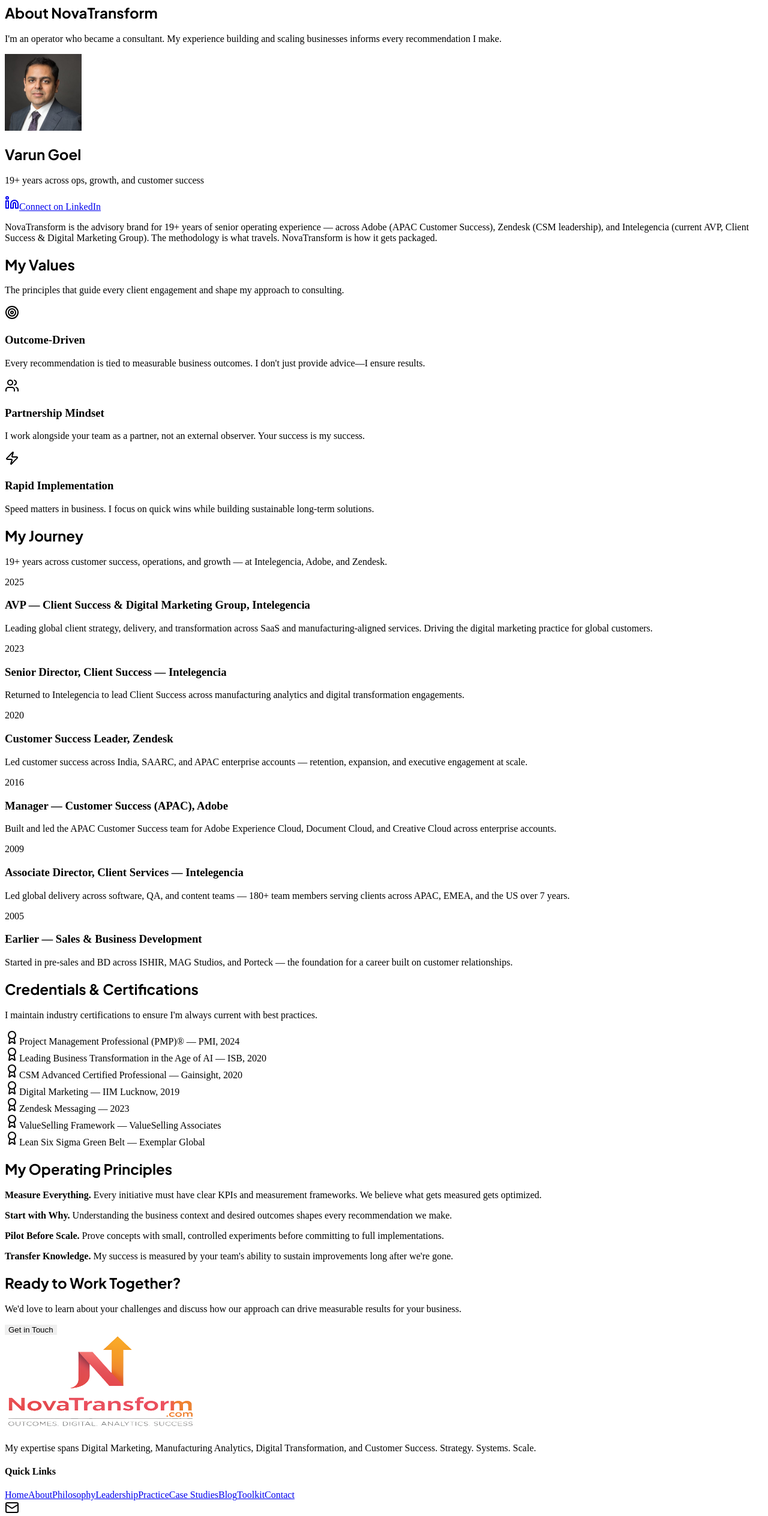
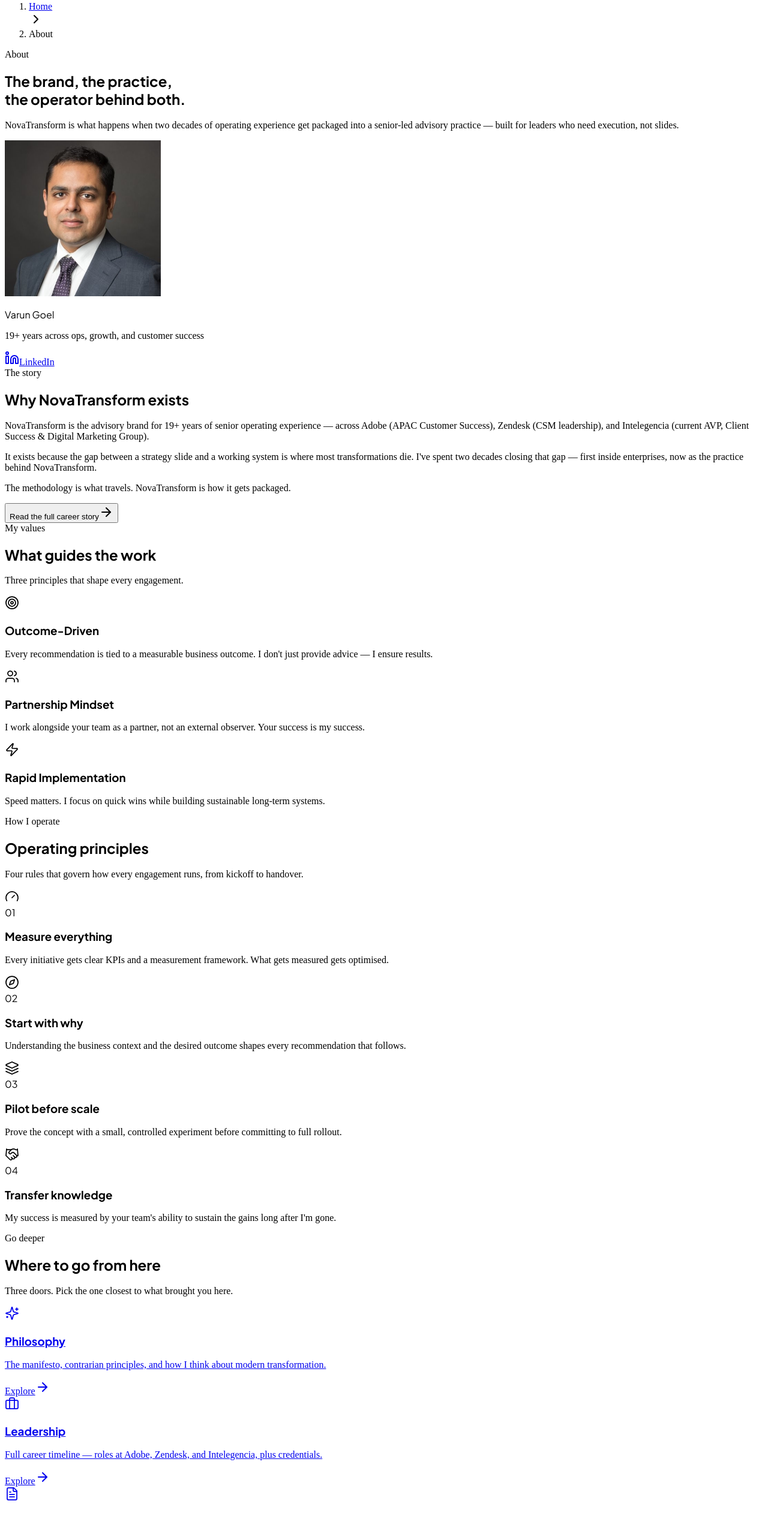
Before and after one commit to cxninja/My-Website, a React (Vite) app in the folder client/: page /about in a window 1280 px wide. Shown: the part 140-2668 px from the top of the page at 60% size. Built offline with nearby package versions, Linux system fonts and the light colour scheme.

Commit message:
feat(about): revamp About page with enhanced layout, updated founder details, and improved navigation

```diff
--- a/client/src/pages/about.tsx
+++ b/client/src/pages/about.tsx
@@ -1,262 +1,321 @@
 import { SEO } from "@/lib/seo";
 import { FadeIn, StaggerContainer } from "@/components/motion/fade-in";
 import { Button } from "@/components/ui/button";
-import { Card, CardContent } from "@/components/ui/card";
-import { Badge } from "@/components/ui/badge";
-import { Linkedin, Award, Target, Users, Zap } from "lucide-react";
+import {
+  Linkedin,
+  Target,
+  Users,
+  Zap,
+  ArrowRight,
+  ChevronRight,
+  Sparkles,
+  Briefcase,
+  FileText,
+  Gauge,
+  Compass,
+  Layers,
+  Handshake,
+} from "lucide-react";
 import { Link } from "wouter";
 
-const founderStory = {
+const founder = {
   name: "Varun Goel",
-  bio: "NovaTransform is the advisory brand for 19+ years of senior operating experience — across Adobe (APAC Customer Success), Zendesk (CSM leadership), and Intelegencia (current AVP, Client Success & Digital Marketing Group). The methodology is what travels. NovaTransform is how it gets packaged.",
-  experience: "19+ years across ops, growth, and customer success"
+  experience: "19+ years across ops, growth, and customer success",
+  linkedinUrl: "https://www.linkedin.com/in/varungoel/",
 };
+
+// The brand story — what /about is FOR. CV detail lives on /leadership;
+// manifesto lives on /philosophy. This page is the through-line.
+const brandStory = [
+  "NovaTransform is the advisory brand for 19+ years of senior operating experience — across Adobe (APAC Customer Success), Zendesk (CSM leadership), and Intelegencia (current AVP, Client Success & Digital Marketing Group).",
+  "It exists because the gap between a strategy slide and a working system is where most transformations die. I've spent two decades closing that gap — first inside enterprises, now as the practice behind NovaTransform.",
+  "The methodology is what travels. NovaTransform is how it gets packaged.",
+];
 
 const values = [
   {
     icon: Target,
     title: "Outcome-Driven",
-    description: "Every recommendation is tied to measurable business outcomes. I don't just provide advice—I ensure results."
+    description: "Every recommendation is tied to a measurable business outcome. I don't just provide advice — I ensure results.",
   },
   {
     icon: Users,
     title: "Partnership Mindset",
-    description: "I work alongside your team as a partner, not an external observer. Your success is my success."
+    description: "I work alongside your team as a partner, not an external observer. Your success is my success.",
   },
   {
     icon: Zap,
     title: "Rapid Implementation",
-    description: "Speed matters in business. I focus on quick wins while building sustainable long-term solutions."
-  }
+    description: "Speed matters. I focus on quick wins while building sustainable long-term systems.",
+  },
 ];
 
-// Career milestones drawn from LinkedIn employment record — kept honest so it
-// reconciles with the detailed role list on /leadership.
-const timeline = [
+// Operating principles — was a prose essay, now a scannable 4-card grid.
+const operatingPrinciples = [
   {
-    year: "2025",
-    title: "AVP — Client Success & Digital Marketing Group, Intelegencia",
-    description: "Leading global client strategy, delivery, and transformation across SaaS and manufacturing-aligned services. Driving the digital marketing practice for global customers."
+    n: "01",
+    icon: Gauge,
+    title: "Measure everything",
+    body: "Every initiative gets clear KPIs and a measurement framework. What gets measured gets optimised.",
   },
   {
-    year: "2023",
-    title: "Senior Director, Client Success — Intelegencia",
-    description: "Returned to Intelegencia to lead Client Success across manufacturing analytics and digital transformation engagements."
+    n: "02",
+    icon: Compass,
+    title: "Start with why",
+    body: "Understanding the business context and the desired outcome shapes every recommendation that follows.",
   },
   {
-    year: "2020",
-    title: "Customer Success Leader, Zendesk",
-    description: "Led customer success across India, SAARC, and APAC enterprise accounts — retention, expansion, and executive engagement at scale."
+    n: "03",
+    icon: Layers,
+    title: "Pilot before scale",
+    body: "Prove the concept with a small, controlled experiment before committing to full rollout.",
   },
   {
-    year: "2016",
-    title: "Manager — Customer Success (APAC), Adobe",
-    description: "Built and led the APAC Customer Success team for Adobe Experience Cloud, Document Cloud, and Creative Cloud across enterprise accounts."
+    n: "04",
+    icon: Handshake,
+    title: "Transfer knowledge",
+    body: "My success is measured by your team's ability to sustain the gains long after I'm gone.",
+  },
+];
+
+// "Where to go from here" — routes intent. Replaces the duplicated timeline +
+// certifications sections; this page is now a hub, not a duplicate.
+const nextDoors = [
+  {
+    title: "Philosophy",
+    description: "The manifesto, contrarian principles, and how I think about modern transformation.",
+    href: "/philosophy",
+    icon: Sparkles,
   },
   {
-    year: "2009",
-    title: "Associate Director, Client Services — Intelegencia",
-    description: "Led global delivery across software, QA, and content teams — 180+ team members serving clients across APAC, EMEA, and the US over 7 years."
+    title: "Leadership",
+    description: "Full career timeline — roles at Adobe, Zendesk, and Intelegencia, plus credentials.",
+    href: "/leadership",
+    icon: Briefcase,
   },
   {
-    year: "2005",
-    title: "Earlier — Sales & Business Development",
-    description: "Started in pre-sales and BD across ISHIR, MAG Studios, and Porteck — the foundation for a career built on customer relationships."
-  }
-];
-
-// Real credentials from LinkedIn. Keep in sync with /leadership certifications.
-const certifications = [
-  "Project Management Professional (PMP)® — PMI, 2024",
-  "Leading Business Transformation in the Age of AI — ISB, 2020",
-  "CSM Advanced Certified Professional — Gainsight, 2020",
-  "Digital Marketing — IIM Lucknow, 2019",
-  "Zendesk Messaging — 2023",
-  "ValueSelling Framework — ValueSelling Associates",
-  "Lean Six Sigma Green Belt — Exemplar Global"
+    title: "Case Studies",
+    description: "Real transformations across industries — playbook, metrics, and the lessons that translate.",
+    href: "/case-studies",
+    icon: FileText,
+  },
 ];
 
 export default function About() {
-
   return (
     <>
       <SEO
         title="About NovaTransform & Varun Goel"
-        description="Learn about NovaTransform's leadership, values, and approach to delivering measurable outcomes through strategic consulting."
+        description="NovaTransform is the advisory brand for 19+ years of senior operating experience across customer success, digital transformation, and AI-first execution."
         path="/about"
       />
 
-      {/* Hero */}
-      <section className="pt-24 pb-16 bg-secondary/30">
-        <div className="max-w-4xl mx-auto px-6 text-center">
+      {/* ── Breadcrumb ─────────────────────────────────────────────────── */}
+      <nav aria-label="Breadcrumb" className="max-w-5xl mx-auto px-6 pt-24 pb-4">
+        <ol className="flex items-center gap-2 text-xs text-muted-foreground">
+          <li>
+            <Link href="/" className="hover:text-accent transition-colors">Home</Link>
+          </li>
+          <ChevronRight className="w-3 h-3" aria-hidden="true" />
+          <li className="text-foreground font-medium" aria-current="page">About</li>
+        </ol>
+      </nav>
+
+      {/* ── Hero (editorial) ───────────────────────────────────────────── */}
+      <section className="pb-16">
+        <div className="max-w-5xl mx-auto px-6">
           <FadeIn>
-            <h1 className="font-display font-bold text-4xl md:text-5xl mb-6">
-              About NovaTransform
+            <span className="text-xs font-bold uppercase tracking-[0.3em] text-accent">
+              About
+            </span>
+            <h1 className="mt-4 font-display font-bold text-4xl md:text-5xl lg:text-6xl tracking-tight leading-[1.05]">
+              The brand, the practice,<br />
+              <span className="text-muted-foreground">the operator behind both.</span>
             </h1>
-            <p className="text-lg text-muted-foreground mb-8">
-              I'm an operator who became a consultant. My experience building and scaling businesses
-              informs every recommendation I make.
+            <p className="mt-8 text-lg md:text-xl text-muted-foreground leading-relaxed max-w-2xl">
+              NovaTransform is what happens when two decades of operating experience get packaged
+              into a senior-led advisory practice — built for leaders who need execution, not slides.
             </p>
           </FadeIn>
         </div>
       </section>
 
-      {/* Founder Story */}
-      <section className="py-20">
-        <div className="max-w-4xl mx-auto px-6">
-          <div className="grid md:grid-cols-2 gap-12 items-center">
+      {/* ── The story (portrait + narrative) ───────────────────────────── */}
+      <section className="py-16 border-t border-border bg-secondary/30">
+        <div className="max-w-5xl mx-auto px-6">
+          <div className="grid grid-cols-1 md:grid-cols-[220px_1fr] lg:grid-cols-[260px_1fr] gap-10 md:gap-14 items-start">
             <FadeIn>
-              <img src="/images/founder.jpg" alt="Varun Goel, Founder of NovaTransform" loading="lazy" decoding="async" width="128" height="128" className="w-32 h-32 rounded-full object-cover mb-6" />
-              <h2 className="font-display font-bold text-2xl mb-4">{founderStory.name}</h2>
-              <p className="text-muted-foreground mb-4">{founderStory.experience}</p>
-              <a
-                href="https://www.linkedin.com/in/varungoel/"
-                target="_blank"
-                rel="noopener noreferrer"
-                className="inline-flex items-center gap-2 text-accent hover:underline"
-                data-testid="link-founder-linkedin"
-              >
-                <Linkedin className="w-4 h-4" />
-                Connect on LinkedIn
-              </a>
+              <div className="mx-auto md:mx-0">
+                <div className="w-44 h-44 md:w-52 md:h-52 lg:w-[260px] lg:h-[260px] rounded-full overflow-hidden ring-4 ring-accent/15 shadow-lg">
+                  <img
+                    src="/images/founder.jpg"
+                    alt={`${founder.name}, founder of NovaTransform`}
+                    loading="lazy"
+                    decoding="async"
+                    width="260"
+                    height="260"
+                    className="w-full h-full object-cover"
+                  />
+                </div>
+                <div className="mt-5 text-center md:text-left">
+                  <p className="font-display font-bold text-xl">{founder.name}</p>
+                  <p className="text-sm text-muted-foreground mt-1">{founder.experience}</p>
+                  <Button asChild variant="outline" className="mt-4 rounded-xl">
+                    <a href={founder.linkedinUrl} target="_blank" rel="noopener noreferrer">
+                      <Linkedin className="w-4 h-4 mr-2" aria-hidden="true" />
+                      LinkedIn
+                    </a>
+                  </Button>
+                </div>
+              </div>
             </FadeIn>
 
-            <FadeIn delay={0.2}>
-              <p className="text-lg text-muted-foreground leading-relaxed">
-                {founderStory.bio}
-              </p>
+            <FadeIn delay={0.15}>
+              <span className="text-xs font-bold uppercase tracking-[0.3em] text-accent">
+                The story
+              </span>
+              <h2 className="mt-3 font-display font-bold text-3xl md:text-4xl tracking-tight">
+                Why NovaTransform exists
+              </h2>
+              <div className="mt-6 space-y-5 text-muted-foreground leading-relaxed text-[17px] max-w-prose">
+                {brandStory.map((p, i) => (
+                  <p key={i}>{p}</p>
+                ))}
+              </div>
+
+              <div className="mt-8 flex flex-wrap gap-3">
+                <Link href="/leadership">
+                  <Button variant="ghost" className="text-accent hover:bg-accent/10">
+                    Read the full career story
+                    <ArrowRight className="w-4 h-4 ml-2" aria-hidden="true" />
+                  </Button>
+                </Link>
+              </div>
             </FadeIn>
           </div>
         </div>
       </section>
 
-      {/* Values */}
-      <section className="py-20 bg-secondary/30">
-        <div className="max-w-7xl mx-auto px-6">
-          <FadeIn className="text-center mb-16">
-            <h2 className="font-display font-bold text-3xl md:text-4xl mb-4">
-              My Values
+      {/* ── Values (hairline-divider grid) ─────────────────────────────── */}
+      <section className="py-16">
+        <div className="max-w-5xl mx-auto px-6">
+          <FadeIn className="text-center mb-12">
+            <span className="text-xs font-bold uppercase tracking-[0.3em] text-accent">My values</span>
+            <h2 className="mt-3 font-display font-bold text-3xl md:text-4xl tracking-tight">
+              What guides the work
             </h2>
-            <p className="text-lg text-muted-foreground max-w-2xl mx-auto">
-              The principles that guide every client engagement and shape my approach to consulting.
+            <p className="mt-3 text-muted-foreground max-w-2xl mx-auto">
+              Three principles that shape every engagement.
             </p>
           </FadeIn>
 
-          <StaggerContainer className="grid md:grid-cols-3 gap-8">
-            {values.map((value, index) => (
-              <FadeIn key={value.title} delay={index * 0.1}>
-                <Card className="border border-border h-full">
-                  <CardContent className="p-8 text-center">
-                    <div className="w-16 h-16 bg-accent/10 rounded-full flex items-center justify-center mx-auto mb-6">
-                      <value.icon className="w-8 h-8 text-accent" />
+          <StaggerContainer className="grid grid-cols-1 md:grid-cols-3 gap-px bg-border rounded-3xl overflow-hidden border border-border">
+            {values.map((v) => {
+              const Icon = v.icon;
+              return (
+                <FadeIn key={v.title}>
+                  <div className="group bg-background p-8 h-full hover:bg-secondary/60 transition-colors">
+                    <div className="w-12 h-12 rounded-xl bg-accent/10 text-accent ring-1 ring-accent/15 flex items-center justify-center mb-5 group-hover:bg-accent group-hover:text-accent-foreground group-hover:ring-accent transition-all duration-300">
+                      <Icon className="w-5 h-5" strokeWidth={1.75} aria-hidden="true" />
                     </div>
-                    <h3 className="font-semibold text-xl mb-4">{value.title}</h3>
-                    <p className="text-muted-foreground">{value.description}</p>
-                  </CardContent>
-                </Card>
-              </FadeIn>
-            ))}
+                    <h3 className="font-display font-bold text-lg mb-3">{v.title}</h3>
+                    <p className="text-sm text-muted-foreground leading-relaxed">{v.description}</p>
+                  </div>
+                </FadeIn>
+              );
+            })}
           </StaggerContainer>
         </div>
       </section>
 
-      {/* Timeline */}
-      <section className="py-20">
-        <div className="max-w-4xl mx-auto px-6">
-          <FadeIn className="text-center mb-16">
-            <h2 className="font-display font-bold text-3xl md:text-4xl mb-4">
-              My Journey
+      {/* ── Operating principles (2x2 numbered grid) ───────────────────── */}
+      <section className="py-16 bg-secondary/30 border-y border-border">
+        <div className="max-w-5xl mx-auto px-6">
+          <FadeIn className="mb-12">
+            <div className="flex flex-col md:flex-row md:items-end md:justify-between gap-4">
+              <div>
+                <span className="text-xs font-bold uppercase tracking-[0.3em] text-accent">How I operate</span>
+                <h2 className="mt-3 font-display font-bold text-3xl md:text-4xl tracking-tight">
+                  Operating principles
+                </h2>
+              </div>
+              <p className="text-sm text-muted-foreground max-w-md">
+                Four rules that govern how every engagement runs, from kickoff to handover.
+              </p>
+            </div>
+          </FadeIn>
+
+          <StaggerContainer className="grid grid-cols-1 md:grid-cols-2 gap-6">
+            {operatingPrinciples.map((p) => {
+              const Icon = p.icon;
+              return (
+                <FadeIn key={p.n}>
+                  <article className="group bg-background border border-border rounded-2xl p-7 h-full hover:border-accent/40 transition-colors">
+                    <div className="flex items-start justify-between mb-5">
+                      <div className="w-12 h-12 rounded-xl bg-accent/10 text-accent ring-1 ring-accent/15 flex items-center justify-center">
+                        <Icon className="w-5 h-5" strokeWidth={1.75} aria-hidden="true" />
+                      </div>
+                      <span className="text-3xl font-black font-display text-foreground/10 group-hover:text-accent/30 transition-colors">
+                        {p.n}
+                      </span>
+                    </div>
+                    <h3 className="font-display font-bold text-xl mb-3">{p.title}</h3>
+                    <p className="text-muted-foreground leading-relaxed">{p.body}</p>
+                  </article>
+                </FadeIn>
+              );
+            })}
+          </StaggerContainer>
+        </div>
+      </section>
+
+      {/* ── Where to go from here (cross-page nav) ─────────────────────── */}
+      <section className="py-16">
+        <div className="max-w-5xl mx-auto px-6">
+          <FadeIn className="text-center mb-12">
+            <span className="text-xs font-bold uppercase tracking-[0.3em] text-accent">Go deeper</span>
+            <h2 className="mt-3 font-display font-bold text-3xl md:text-4xl tracking-tight">
+              Where to go from here
             </h2>
-            <p className="text-lg text-muted-foreground">
-              19+ years across customer success, operations, and growth — at Intelegencia, Adobe, and Zendesk.
+            <p className="mt-3 text-muted-foreground max-w-2xl mx-auto">
+              Three doors. Pick the one closest to what brought you here.
             </p>
           </FadeIn>
 
-          <div className="relative">
-            {/* Timeline line */}
-            <div className="absolute left-8 top-0 bottom-0 w-0.5 bg-border hidden md:block"></div>
-
-            <div className="space-y-8">
-              {timeline.map((item, index) => (
-                <FadeIn key={item.year} delay={index * 0.1}>
-                  <div className="relative flex items-start gap-8">
-                    <div className="flex-shrink-0 w-16 h-16 bg-accent/10 rounded-full flex items-center justify-center border-4 border-background relative z-10">
-                      <span className="font-bold text-accent">{item.year}</span>
-                    </div>
-                    <div className="flex-1 pt-2">
-                      <h3 className="font-semibold text-lg mb-2">{item.title}</h3>
-                      <p className="text-muted-foreground">{item.description}</p>
-                    </div>
-                  </div>
+          <div className="grid grid-cols-1 md:grid-cols-3 gap-6">
+            {nextDoors.map((door) => {
+              const Icon = door.icon;
+              return (
+                <FadeIn key={door.title}>
+                  <Link href={door.href}>
+                    <article className="group h-full bg-background border border-border rounded-2xl p-7 hover:border-accent/40 hover:-translate-y-1 transition-all duration-300 cursor-pointer">
+                      <div className="w-12 h-12 rounded-xl bg-accent/10 text-accent ring-1 ring-accent/15 flex items-center justify-center mb-5 group-hover:bg-accent group-hover:text-accent-foreground group-hover:ring-accent transition-all duration-300">
+                        <Icon className="w-5 h-5" strokeWidth={1.75} aria-hidden="true" />
+                      </div>
+                      <h3 className="font-display font-bold text-lg mb-3">{door.title}</h3>
+                      <p className="text-sm text-muted-foreground leading-relaxed mb-5">{door.description}</p>
+                      <span className="inline-flex items-center gap-1.5 text-xs font-semibold uppercase tracking-[0.2em] text-accent group-hover:gap-3 transition-all">
+                        Explore
+                        <ArrowRight className="w-3.5 h-3.5" aria-hidden="true" />
+                      </span>
+                    </article>
+                  </Link>
                 </FadeIn>
-              ))}
-            </div>
+              );
+            })}
           </div>
         </div>
       </section>
 
-      {/* Certifications */}
-      <section className="py-20 bg-secondary/30">
-        <div className="max-w-4xl mx-auto px-6">
-          <FadeIn className="text-center mb-12">
-            <h2 className="font-display font-bold text-3xl md:text-4xl mb-4">
-              Credentials & Certifications
-            </h2>
-            <p className="text-lg text-muted-foreground mb-8">
-              I maintain industry certifications to ensure I'm always current with best practices.
-            </p>
-
-            <div className="flex flex-wrap justify-center gap-3">
-              {certifications.map((cert, index) => (
-                <Badge key={cert} variant="secondary" className="px-4 py-2 text-sm">
-                  <Award className="w-4 h-4 mr-2" />
-                  {cert}
-                </Badge>
-              ))}
-            </div>
-          </FadeIn>
-        </div>
-      </section>
-
-      {/* Operating Principles */}
-      <section className="py-20">
-        <div className="max-w-4xl mx-auto px-6 text-center">
-          <FadeIn>
-            <h2 className="font-display font-bold text-3xl md:text-4xl mb-6">
-              My Operating Principles
-            </h2>
-            <div className="prose prose-lg mx-auto text-muted-foreground">
-              <p className="mb-6">
-                <strong className="text-foreground">Measure Everything.</strong> Every initiative must have clear KPIs and measurement frameworks.
-                We believe what gets measured gets optimized.
-              </p>
-              <p className="mb-6">
-                <strong className="text-foreground">Start with Why.</strong> Understanding the business context and desired outcomes
-                shapes every recommendation we make.
-              </p>
-              <p className="mb-6">
-                <strong className="text-foreground">Pilot Before Scale.</strong> Prove concepts with small, controlled experiments
-                before committing to full implementations.
-              </p>
-              <p>
-                <strong className="text-foreground">Transfer Knowledge.</strong> My success is measured by your team's ability
-                to sustain improvements long after we're gone.
-              </p>
-            </div>
-          </FadeIn>
-        </div>
-      </section>
-
-      {/* CTA */}
+      {/* ── Final CTA ──────────────────────────────────────────────────── */}
       <section className="py-20 bg-accent text-accent-foreground">
         <div className="max-w-4xl mx-auto px-6 text-center">
           <FadeIn>
             <h2 className="font-display font-bold text-3xl md:text-4xl mb-4">
-              Ready to Work Together?
+              Want to talk?
             </h2>
             <p className="text-lg opacity-90 mb-8 max-w-2xl mx-auto">
-              We'd love to learn about your challenges and discuss how our approach
-              can drive measurable results for your business.
+              A 30-minute discovery call. No deck, no pitch — just a working conversation about where you are and what would move the needle.
             </p>
             <Link href="/contact">
               <Button
@@ -264,7 +323,7 @@ export default function About() {
                 className="magnetic-button bg-white text-accent hover:bg-white/90 px-8 py-3"
                 data-testid="button-contact-about-cta"
               >
-                Get in Touch
+                Book a discovery call
               </Button>
             </Link>
           </FadeIn>
```
